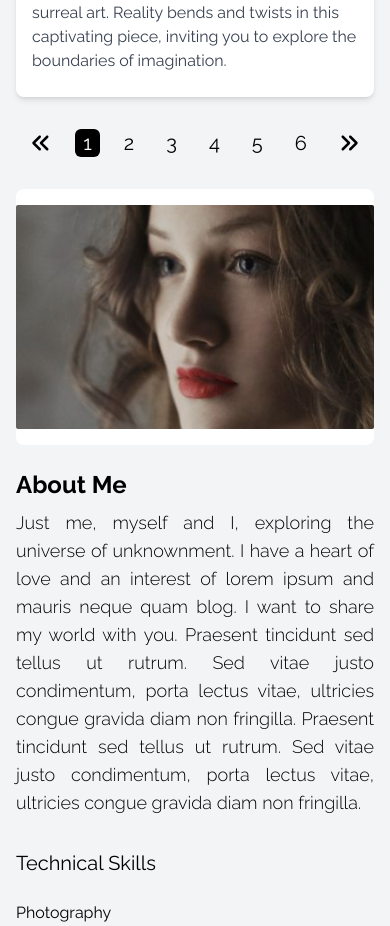
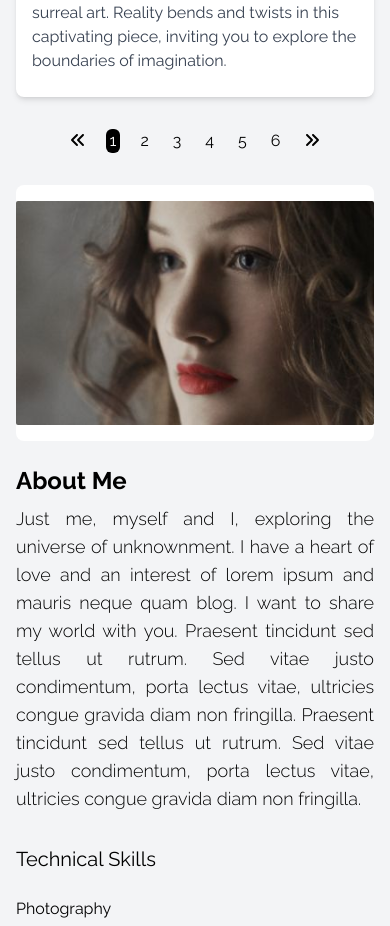
Before and after one commit to Metaverse-Nabeel/majesty_portfolio, a Next.js app: page / in a window 390 px wide. Shown: the part 2981-3907 px from the top of the page. Built offline with nearby package versions, Linux system fonts and the light colour scheme.

Commit message:
Fix pagination bug for mobile screens

```diff
--- a/src/app/components/Pagination.tsx
+++ b/src/app/components/Pagination.tsx
@@ -84,19 +84,19 @@ export default function PaginatedItems({ itemsPerPage }: PaginatedItemsProps) {
       <div className="my-8">
         {/* Pagination */}
         <ul className="flex flex-wrap space-x-4 items-center justify-center cursor-pointer">
-          <li className="px-2 text-xl rounded-md hover:bg-black hover:text-white" onClick={handlePrevPage}>
+          <li className="px-1 sm:px-2 sm:text-xl rounded-md hover:bg-black hover:text-white" onClick={handlePrevPage}>
             <FontAwesomeIcon icon={faAnglesLeft} />
           </li>
           {Array.from({ length: totalPages }).map((_, index) => (
             <li
               key={index}
-              className={`${index + 1 === currentPage ? "bg-black text-white rounded-md" : ""} px-2 text-xl rounded-md hover:bg-black hover:text-white`}
+              className={`${index + 1 === currentPage ? "bg-black text-white rounded-md" : ""} px-1 sm:px-2 sm:text-xl rounded-md hover:bg-black hover:text-white`}
               onClick={() => handlePageChange(index + 1)}
             >
               {index + 1}
             </li>
           ))}
-          <li className="px-2 text-xl rounded-md hover:bg-black hover:text-white" onClick={handleNextPage}>
+          <li className="px-1 sm:px-2 sm:text-xl rounded-md hover:bg-black hover:text-white" onClick={handleNextPage}>
             <FontAwesomeIcon icon={faAnglesRight} />
           </li>
         </ul>
```
